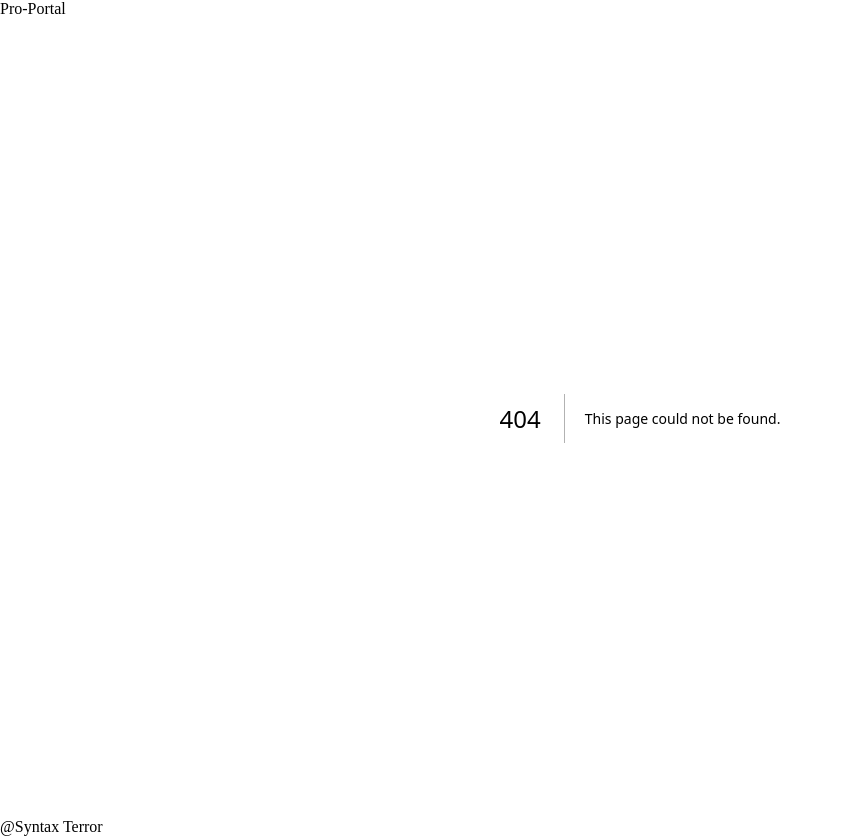
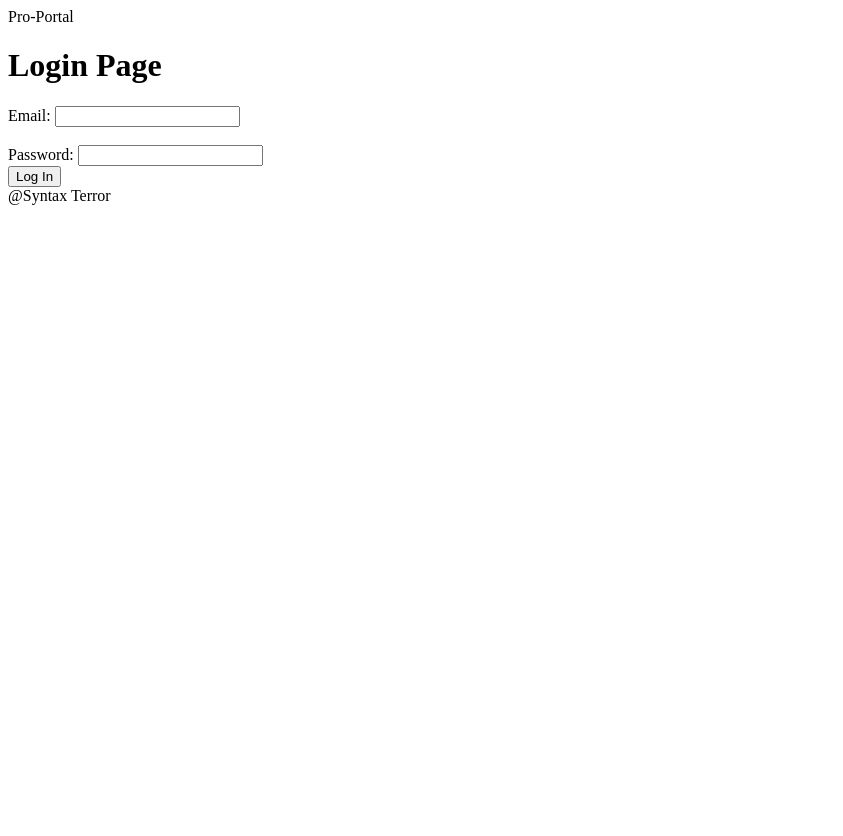
Before and after one commit to PutraDanialzul/pro-portal, a Next.js app: page /login in a window 1280 px wide. Before the commit this address had no page. Shown: the whole page, without its empty margins (0-843 px from the left). After the commit the page ends 800 px from the top, so only its background shows below. Built offline with nearby package versions, Linux system fonts and the light colour scheme; no server answers.

Commit message:
Add authentication system using Supabase.

```diff
--- a/app/layout.tsx
+++ b/app/layout.tsx
@@ -10,11 +10,16 @@ export const metadata: Metadata = {
 
 export default function Layout({children, }: {children: React.ReactNode}){
     return (
-    <html>
+    <html lang="en">
         <body>
-            <header>Pro-Portal</header>
+            <header id="main-header">
+                Pro-Portal
+                <nav id="nav-bar">
+                    <a href=""></a>
+                </nav>
+            </header>
             {children}
-            <footer>@Syntax Terror</footer>
+            <footer id="footer">@Syntax Terror</footer>
         </body>
     </html>
     );
--- /dev/null
+++ b/app/login/page.tsx
@@ -0,0 +1,41 @@
+'use client';
+
+import "./login-style.css"
+
+import { supabaseClient } from "../../lib/supabase";
+
+export default function LoginPage(){
+
+    async function login(event:React.SubmitEvent<HTMLFormElement>){
+        event.preventDefault();
+        const formData = new FormData(event.currentTarget);
+        const email = formData.get("email");
+        const password = formData.get("password");
+        const { data, error } = await supabaseClient.auth.signInWithPassword({
+            email: email as string,
+            password: password as string,
+        });
+        if(error){
+            alert("Error: "+error.message);
+        }
+        else{
+            window.location.assign("dashboard");
+        }
+    }
+
+    return (
+        <div>
+            <h1>Login Page</h1>
+            <form onSubmit={login}>
+                <label htmlFor="email">Email: </label>
+                <input type="email" name="email" id="email"></input>
+                <br></br>
+                <br></br>
+                <label htmlFor="password">Password: </label>
+                <input type="password" name="password" id="password"></input>
+                <br></br>
+                <input type="submit" value="Log In"></input>
+            </form>
+        </div>
+    );
+}
--- /dev/null
+++ b/lib/supabase.ts
@@ -0,0 +1,6 @@
+import { createClient } from "@supabase/supabase-js";
+
+const SUPABASE_URL = process.env.NEXT_PUBLIC_SUPABASE_URL;
+const SUPABASE_PUBLISHABLE_KEY = process.env.NEXT_PUBLIC_SUPABASE_PUBLISHABLE_KEY;
+
+export const supabaseClient = createClient(SUPABASE_URL, SUPABASE_PUBLISHABLE_KEY);
```
Also changed, not shown: app/dashboard/page.tsx (added, +43 -0 lines), app/page.tsx (+10 -2 lines), package.json (+6 -1 lines), app/login/login-style.css (added), 2 other files (tests, documents, lock files or other folders).
